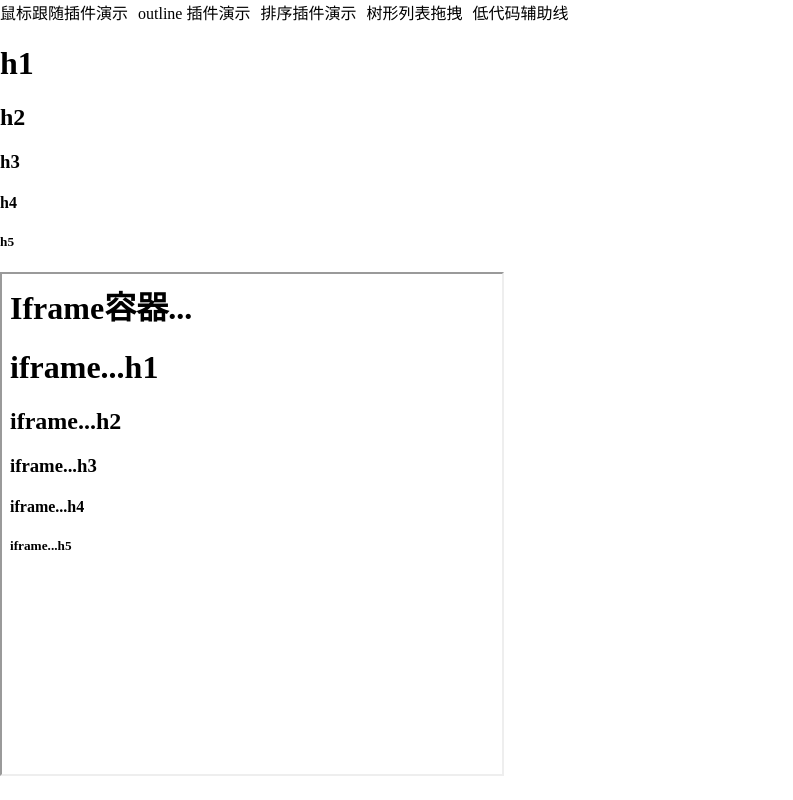
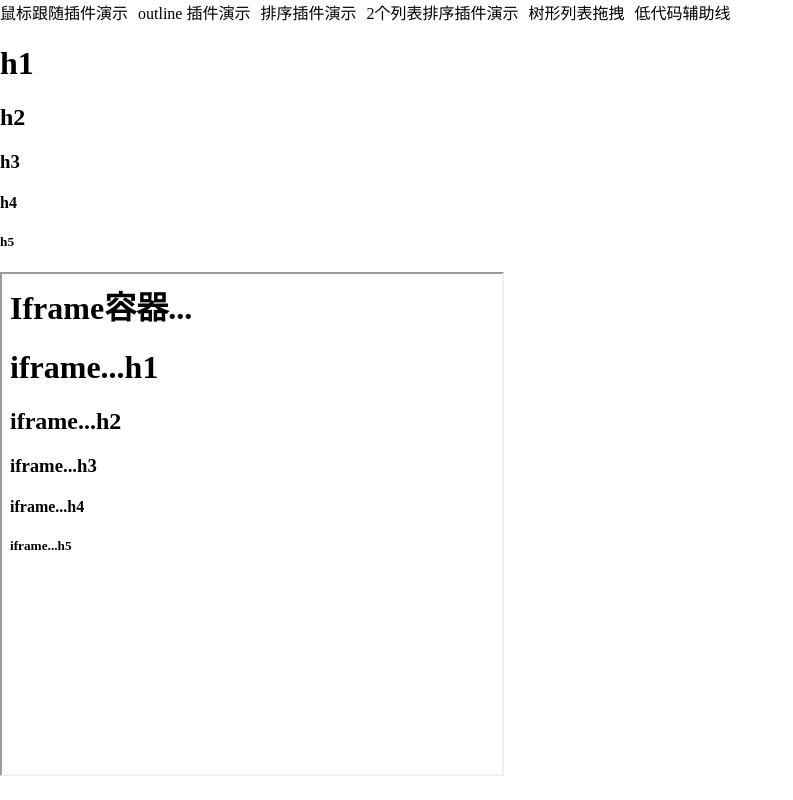
Before and after one commit to 123Fang/dnd, a Vue app: page /mouse-follow in a window 1280 px wide. Shown: the whole page, without its empty margins (0-793 px from the left). Built offline with nearby package versions, Linux system fonts and the light colour scheme.

Commit message:
fix: 添加路由列表

```diff
--- a/src/routes.ts
+++ b/src/routes.ts
@@ -25,6 +25,13 @@ export const routes = [
     },
   },
   {
+    path: '/sort-two',
+    component: () => import('./demos/sort-two/index.vue'),
+    meta: {
+      desc: '2个列表排序插件演示',
+    },
+  },
+  {
     path: '/tree',
     component: () => import('./demos/tree/index.vue'),
     meta: {
```
